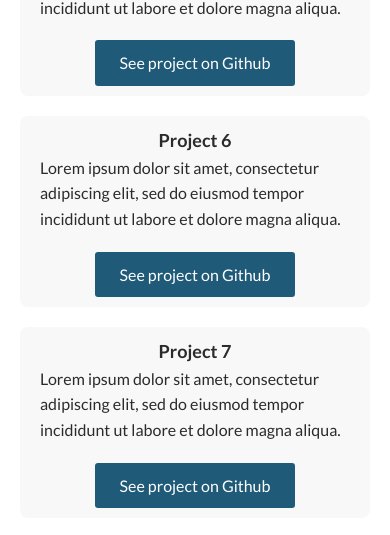
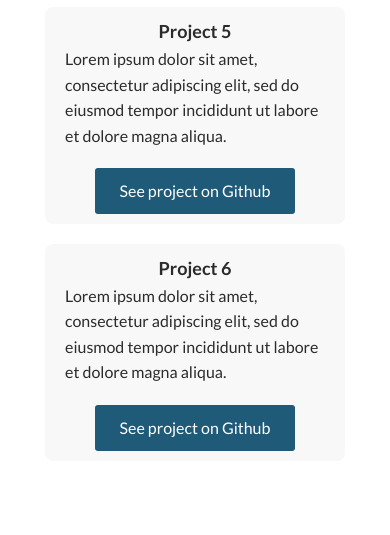
Before and after one commit to Aya-Ogihara/portfolio-website, a plain HTML site: page work.html in a window 390 px wide. Shown: the part 1132-1667 px from the top of the page. Drawn offline with nearby package versions, Linux system fonts and the light colour scheme.

Commit message:
Fix layout issue for IE
In IE, grid layout was not working as I wanted so I changed flex-box instead of grid layout.

```diff
--- a/css/style.production.css
+++ b/css/style.production.css
@@ -1,4 +1,3 @@
-
 /* ======
 General styles
 ======= */
@@ -390,18 +389,23 @@ Animation
 Work page styles
 ======= */
 .project-list {
-  margin: 30px 20px 0;
-  display: -ms-grid;
-  display: grid;
-  -ms-grid-columns: 1fr 20px 1fr 20px 1fr 20px 1fr;
-  grid-template-columns: 1fr 1fr 1fr 1fr;
-  grid-gap: 20px;
+  width: 100%;
+  margin: 30px auto;
+  display: -webkit-box;
+  display: -ms-flexbox;
+  display: flex;
+  -ms-flex-wrap: wrap;
+  flex-wrap: wrap;
+  -ms-flex-pack: distribute;
+  justify-content: space-around;
 }
 
 .project-list__item {
   background: #f8f8f8;
   border-radius: 8px;
   padding: 10px 20px;
+  width: 30%;
+  margin-bottom: 20px;
 }
 
 .project-list__item p {
@@ -436,6 +440,7 @@ form {
 Media queries
 ======= */
 @media all and (max-width: 700px) {
+
   .navigation-list,
   .animation {
     display: none;
@@ -467,8 +472,17 @@ Media queries
   }
 
   .project-list {
-    -ms-grid-columns: 1fr;
-    grid-template-columns: 1fr;
+    -webkit-box-orient: vertical;
+    -webkit-box-direction: normal;
+    -ms-flex-direction: column;
+    flex-direction: column;
+    -webkit-box-align: center;
+    -ms-flex-align: center;
+    align-items: center;
+  }
+
+  .project-list__item {
+    width: 300px;
   }
 
   .page-footer {
@@ -477,9 +491,8 @@ Media queries
 }
 
 @media all and (min-width: 700px) and (max-width: 900px) {
-  .project-list {
-    -ms-grid-columns: 1fr 1fr;
-    grid-template-columns: 1fr 1fr;
+  .project-list__item {
+    width: 45%;
   }
 }
 
--- a/css/styles.css
+++ b/css/styles.css
@@ -289,16 +289,19 @@ Animation
 Work page styles
 ======= */
 .project-list {
-  margin: 30px 20px 0;
-  display: grid;
-  grid-template-columns: 1fr 1fr 1fr 1fr;
-  grid-gap: 20px;
+  width: 100%;
+  margin: 30px auto;
+  display: flex;
+  flex-wrap: wrap;
+  justify-content: space-around;
 }
 
 .project-list__item {
   background: var(--bg);
   border-radius: 8px;
   padding: 10px 20px;
+  width: 30%;
+  margin-bottom: 20px;
 }
 
 .project-list__item p {
@@ -362,7 +365,12 @@ Media queries
   }
 
   .project-list {
-    grid-template-columns: 1fr;
+    flex-direction: column;
+    align-items: center;
+  }
+
+  .project-list__item {
+    width: 300px;
   }
 
   .page-footer {
@@ -371,8 +379,8 @@ Media queries
 }
 
 @media all and (min-width: 700px) and (max-width: 900px) {
-  .project-list {
-    grid-template-columns: 1fr 1fr;
+  .project-list__item {
+    width: 45%;
   }
 }
 
--- a/work.html
+++ b/work.html
@@ -64,18 +64,6 @@
         <p>Lorem ipsum dolor sit amet, consectetur adipiscing elit, sed do eiusmod tempor incididunt ut labore et dolore magna aliqua.</p>
         <a href="#" class="button button-primary">See project on Github</a>
       </div>
-
-      <div class="project-list__item">
-        <h2>Project 7</h2>
-        <p>Lorem ipsum dolor sit amet, consectetur adipiscing elit, sed do eiusmod tempor incididunt ut labore et dolore magna aliqua.</p>
-        <a href="#" class="button button-primary">See project on Github</a>
-      </div>
-
-      <div class="project-list__item">
-        <h2>Project 8</h2>
-        <p>Lorem ipsum dolor sit amet, consectetur adipiscing elit, sed do eiusmod tempor incididunt ut labore et dolore magna aliqua.</p>
-        <a href="#" class="button button-primary">See project on Github</a>
-      </div>
     </div>
   </section>
   <footer class="page-footer">
```
